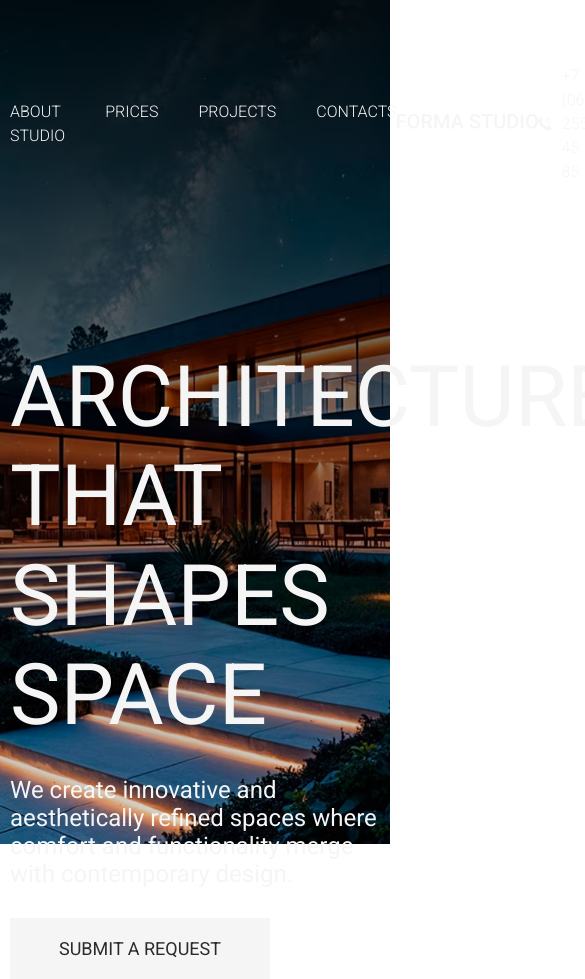
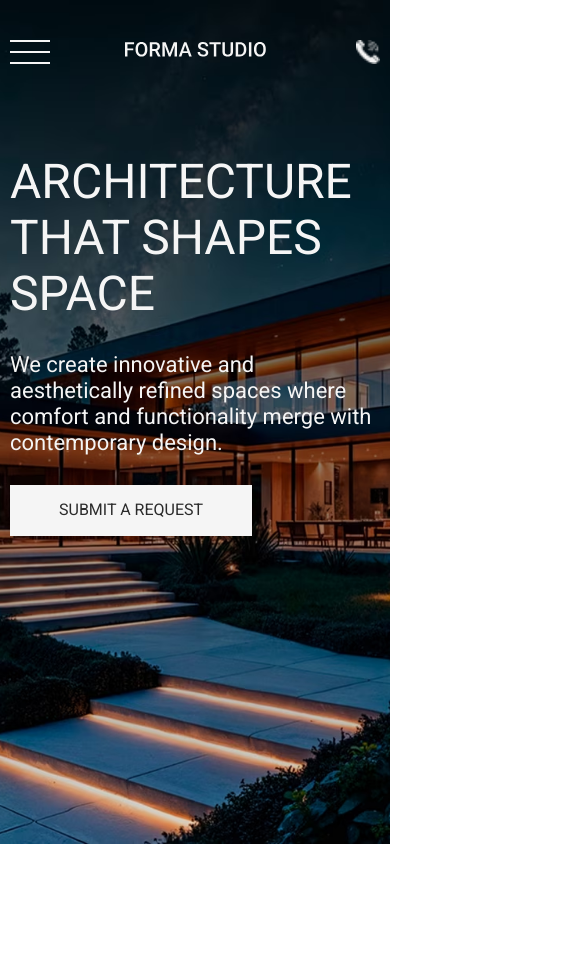
Before and after one commit to Gusev-CW/Arhitectura, a plain HTML site: page index.html in a window 390 px wide. Shown: the top 979 px of the page, 585 px wide, since content can reach past the window. After the commit the page ends 844 px from the top, so only its background shows below. Drawn offline with Linux system fonts and the light colour scheme.

Commit message:
адаптив +js  header

```diff
--- a/css/style.css
+++ b/css/style.css
@@ -21,6 +21,12 @@ body{
 a{
   color: inherit;
   text-decoration: none;
+}
+
+button{
+  background-color: transparent;
+  padding: 0;
+  border: none;
 }
 
 .container{
@@ -53,6 +59,40 @@ font-weight: 300;
 
 .menu{
   justify-self: start;
+}
+
+.menu__btn{
+display: none;
+justify-content: center;
+align-items: center;
+width: 40px;
+height: 24px;
+position: relative;
+z-index: 10;
+}
+
+.menu__btn::after,
+.menu__btn::before{
+  content: '';
+  position: absolute;
+  left: 0;
+  right: 0;
+  height: 2px;
+  background-color: #f5f5f5;
+}
+
+.menu__btn::after{
+  top: 0;
+}
+
+.menu__btn::before{
+  bottom: 0;
+}
+
+.menu__btn span{
+  height: 2px;
+  background-color: #f5f5f5;
+  width: 100%;
 }
 
 .menu__list{
@@ -98,3 +138,63 @@ font-weight: 300;
   padding: 20px 49px;
   background-color: #f5f5f5;
 }
+
+
+
+
+@media (max-width: 1300px) {
+  .menu__btn{
+    display: flex;
+  }
+  .menu__list{
+    position: absolute;
+    inset: 0;
+    background-color: #171717;
+    flex-direction: column;
+    justify-content: center;
+    align-items: center;
+    transform: translateY(-100%);
+    transition: transform .3s ease-in-out;
+  }
+  .menu__list.active{
+    transform: translateY(0);
+  }
+}
+
+@media (max-width: 740px) {
+  .header__top{
+    padding: 40px 0;
+  }
+  .header__title{
+    padding-top: 75px;
+    font-size: 64px;
+  }
+}
+
+@media (max-width: 540px) {
+  .header__phone span {
+    display: none;
+  }
+
+  .header__phone img{
+    width: 24px;
+  }
+
+  .header__title {
+    padding-top: 50px;
+    font-size: 48px;
+  }
+
+  .header__text{
+    font-size: 22px;
+  }
+
+  .header__btn{
+    font-size: 16px;
+    padding: 16px 49px;
+  }
+}
+
+@media (max-width: 360px) {
+
+}
--- a/index.html
+++ b/index.html
@@ -15,6 +15,9 @@
         <div class="container">
             <div class="header__top">
                 <nav class="menu">
+                    <button class="menu__btn">
+                        <span></span>
+                    </button>
                     <ul class="menu__list">
                         <li class="menu__item">
                             <a href="" class="menu_link">ABOUT STUDIO</a>
@@ -51,5 +54,6 @@ that shapes space
             </a>
         </div>
     </header>
+    <script src="js/main.js"></script>
 </body>
 </html>
--- a/js/main.js
+++ b/js/main.js
@@ -0,0 +1,6 @@
+const menuBtn = document.querySelector('.menu__btn');
+const menu = document.querySelector('.menu__list');
+
+menuBtn.addEventListener('click', () => {
+  menu.classList.toggle('active');
+});
```
